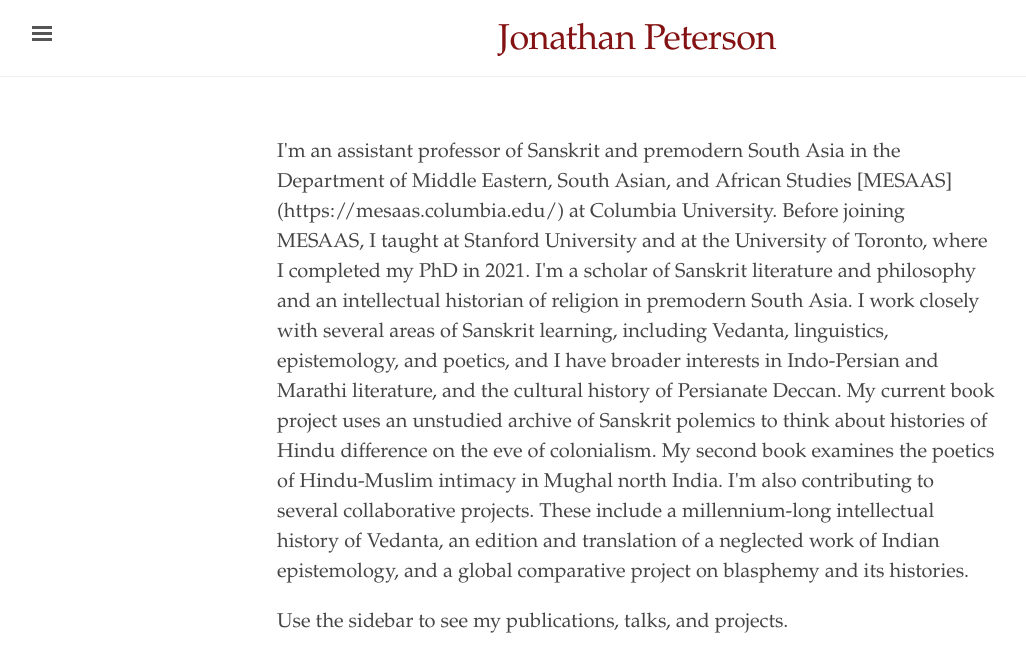
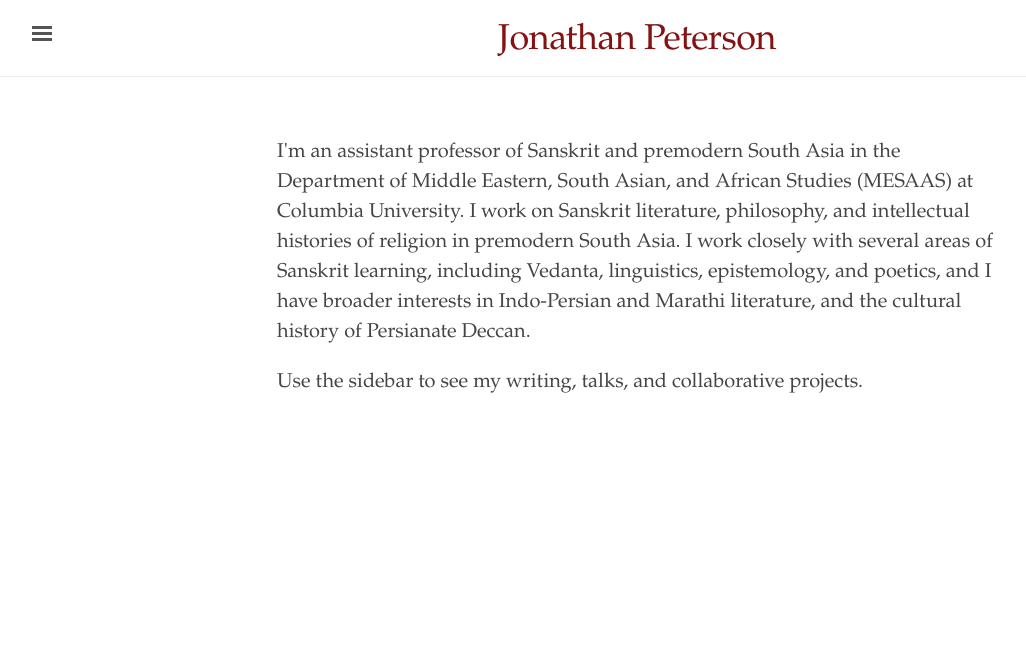
Before and after one commit to petersonjonath/personalwebpage, a Jekyll site: the page built from index.html, in a window 1280 px wide. Shown: the top 672 px of the page, without its empty margins (3-1029 px from the left). Built offline with Jekyll 4.4.1, drawn with Linux system fonts in a browser that asks for light colours.

Commit message:
Update index.html

```diff
--- a/index.html
+++ b/index.html
@@ -8,17 +8,12 @@ title: "Jonathan Peterson."
 
 <p>
 I'm an assistant professor of Sanskrit and premodern South Asia in the Department of Middle Eastern, South Asian, and African
-Studies [MESAAS](https://mesaas.columbia.edu/) at Columbia University. Before joining MESAAS, I taught at Stanford University and at
-the University of Toronto, where I completed my PhD in 2021. I'm a scholar of Sanskrit literature and philosophy and an intellectual
-historian of religion in premodern South Asia. I work closely with several areas of Sanskrit learning, including Vedanta, linguistics,
-epistemology, and poetics, and I have broader interests in Indo-Persian and Marathi literature, and the cultural history of Persianate Deccan.
-My current book project uses an unstudied archive of Sanskrit polemics to think about histories of Hindu difference on the eve of colonialism.
-My second book examines the poetics of Hindu-Muslim intimacy in Mughal north India. I'm also contributing to several collaborative
-projects. These include a millennium-long intellectual history of Vedanta, an edition and translation of a neglected work of Indian
-epistemology, and a global comparative project on blasphemy and its histories.
+Studies (MESAAS) at Columbia University. I work on Sanskrit literature, philosophy, and intellectual histories of religion in premodern South Asia.
+I work closely with several areas of Sanskrit learning, including Vedanta, linguistics, epistemology, and poetics, and I have broader interests in
+Indo-Persian and Marathi literature, and the cultural history of Persianate Deccan.
 </p>
 
-  <p>
-    Use the sidebar to see my publications, talks, and projects.
-  </p>
+<p>
+Use the sidebar to see my writing, talks, and collaborative projects.
+</p>
 </div>
```
